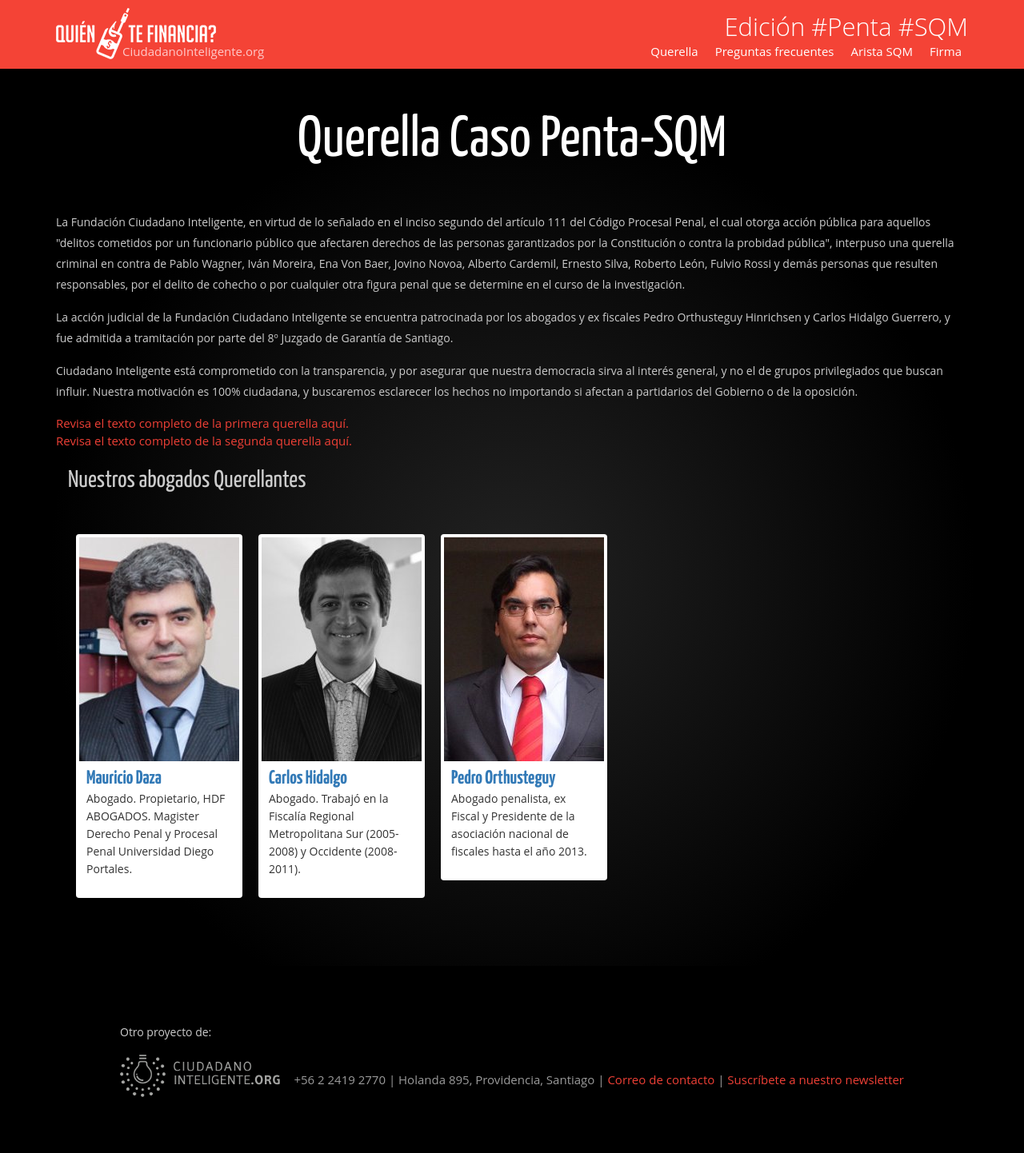
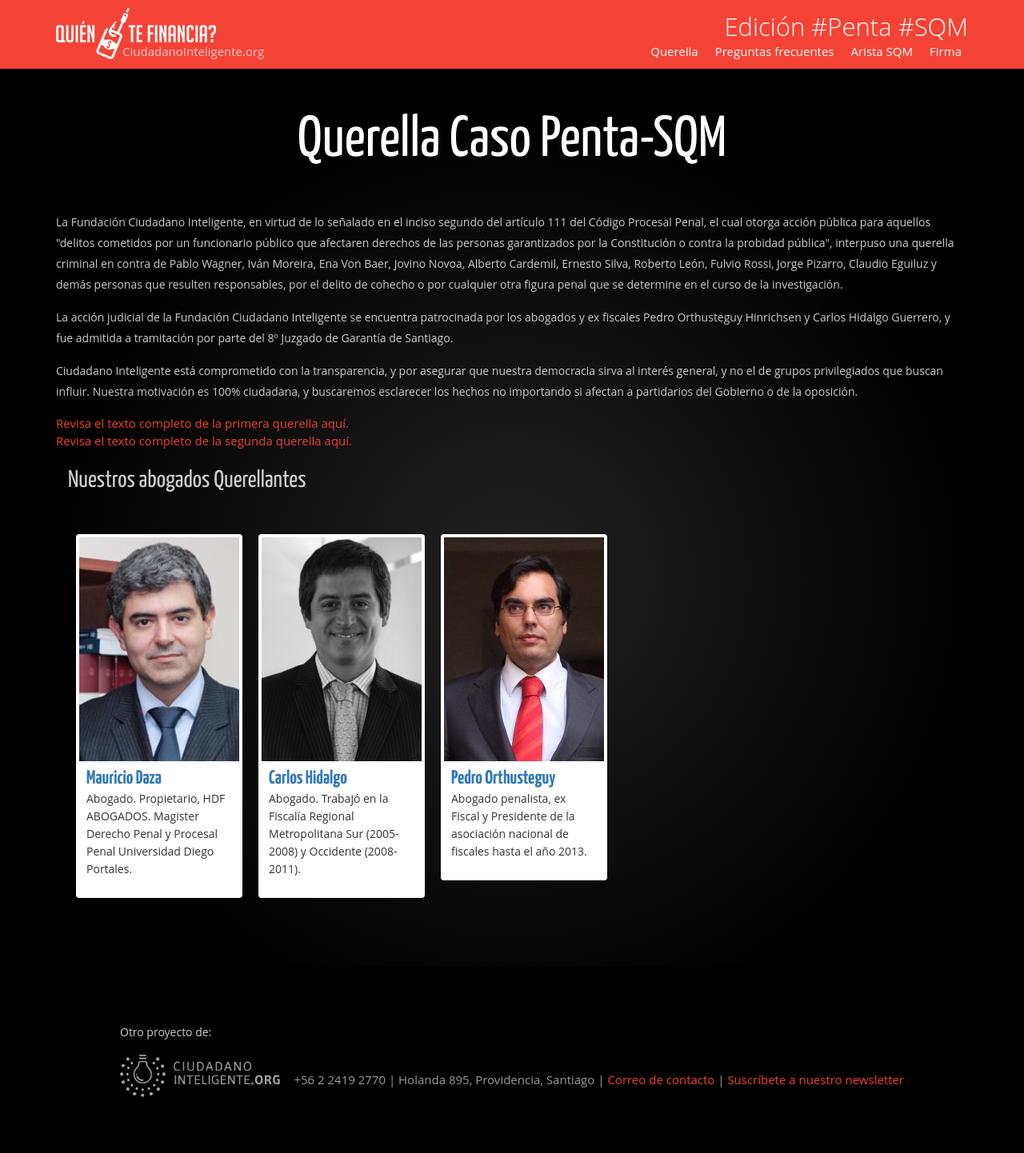
Before and after one commit to ciudadanointeligente/quien-te-financia, a Jekyll site: the page built from querella.html, in a window 1280 px wide. Shown: the whole page at 80% size. Built offline with Jekyll 4.4.1, drawn with Linux system fonts in a browser that asks for light colours; nearby versions of some CDN libraries.

Commit message:
Sumé a Eguiluz y Pizarro

```diff
--- a/querella.html
+++ b/querella.html
@@ -8,7 +8,7 @@
 	<div class="container">
 		<h1>Querella Caso Penta-SQM</h1>
 
-		<p>La Fundación Ciudadano Inteligente, en virtud de lo señalado en el inciso segundo del artículo 111 del Código Procesal Penal, el cual otorga acción pública para aquellos "delitos cometidos por un funcionario público que afectaren derechos de las personas garantizados por la Constitución o contra la probidad pública", interpuso una querella criminal en contra de Pablo Wagner, Iván Moreira, Ena Von Baer, Jovino Novoa, Alberto Cardemil, Ernesto Silva, Roberto León, Fulvio Rossi y demás personas que resulten responsables, por el delito de cohecho o por cualquier otra figura penal que se determine en el curso de la investigación.</p>
+		<p>La Fundación Ciudadano Inteligente, en virtud de lo señalado en el inciso segundo del artículo 111 del Código Procesal Penal, el cual otorga acción pública para aquellos "delitos cometidos por un funcionario público que afectaren derechos de las personas garantizados por la Constitución o contra la probidad pública", interpuso una querella criminal en contra de Pablo Wagner, Iván Moreira, Ena Von Baer, Jovino Novoa, Alberto Cardemil, Ernesto Silva, Roberto León, Fulvio Rossi, Jorge Pizarro, Claudio Eguiluz y demás personas que resulten responsables, por el delito de cohecho o por cualquier otra figura penal que se determine en el curso de la investigación.</p>
 
 		<p>La acción judicial de la Fundación Ciudadano Inteligente se encuentra patrocinada por los abogados y ex fiscales Pedro Orthusteguy Hinrichsen y Carlos Hidalgo Guerrero, y fue admitida a tramitación por parte del 8º Juzgado de Garantía de Santiago.</p>
 
```
